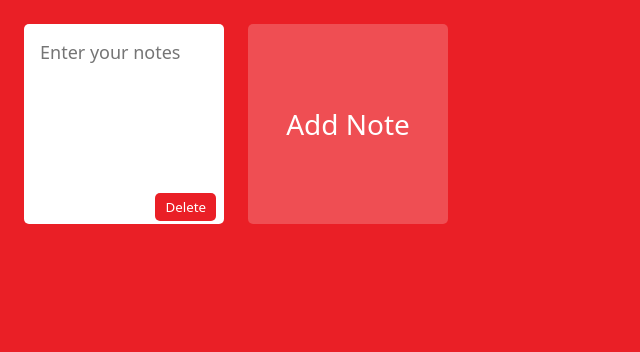
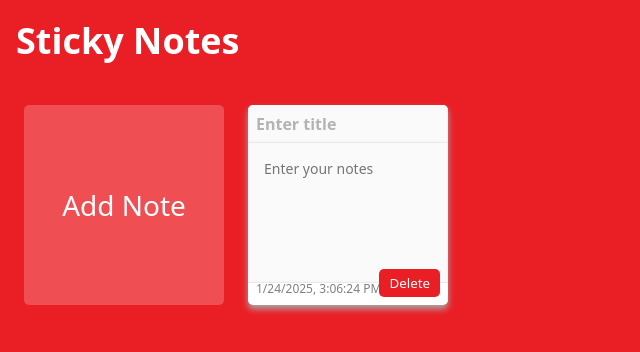
Before and after one commit to jerald-skill-mine/sticky-notes, a plain HTML site: page index.html in a window 1280 px wide. Both pictures are taken after a click on the button "Add Note". Shown: the whole page, without its empty margins (0-640 px from the left). Drawn offline with Linux system fonts and the light colour scheme.

Commit message:
Add files via upload

```diff
--- a/index.html
+++ b/index.html
@@ -4,14 +4,14 @@
     <meta charset="UTF-8">
     <meta name="viewport" content="width=device-width, initial-scale=1.0">
     <title>Sticky Notes</title>
+    <link rel="icon" type="image/x-icon" href="/images/favicon.ico">
     <link rel="stylesheet" href="styles.css">
 </head>
 <body>
+    <h1 class="title">Sticky Notes</h1>
     <div id="container">
-        <!-- New sticky notes will be added here dynamically -->
         <button class="btn-add">Add Note</button>
     </div>
-
     <script src="index.js"></script>
 </body>
 </html>
--- a/index.js
+++ b/index.js
@@ -1,99 +1,116 @@
 const containerElement = document.getElementById("container");
 const btnAdd = document.getElementsByClassName("btn-add")[0];
 
-// Retrieve saved notes from localStorage
 function getAppStorage() {
     return JSON.parse(localStorage.getItem('notes-app') || "[]");
 }
 
-// Load existing notes from localStorage and render them
-getAppStorage().forEach(element => {
-    const textElement = createTextElement(element.id, element.content);
-    containerElement.insertBefore(textElement, btnAdd);
-});
+function renderNotes() {
+    const notes = getAppStorage();
 
-// Create a new textarea element for a note, including a delete button
-function createTextElement(id, content) {
+    containerElement.innerHTML = '';
+    containerElement.appendChild(btnAdd);
+
+    notes
+        .sort((a, b) => b.id - a.id)
+        .forEach(note => {
+            const textElement = createTextElement(note.id, note.title, note.content, note.timestamp);
+            containerElement.appendChild(textElement);
+        });
+}
+
+function createTextElement(id, title, content, timestamp) {
     const textElement = document.createElement('div');
     textElement.classList.add('sticky-container');
 
+    const titleInput = document.createElement('input');
+    titleInput.classList.add('sticky-title');
+    titleInput.type = 'text';
+    titleInput.value = title || '';
+    titleInput.placeholder = 'Enter title';
+
+    titleInput.addEventListener('input', () => {
+        updateNoteTitle(id, titleInput.value);
+    });
+
     const textarea = document.createElement('textarea');
     textarea.classList.add('sticky');
-    textarea.value = content;  // Set the content
+    textarea.value = content || '';
     textarea.placeholder = 'Enter your notes';
 
-    // Add event listener to save content when the user types
     textarea.addEventListener('input', () => {
         updateNoteContent(id, textarea.value);
     });
 
-    // Create the delete button for the note
+    const footer = document.createElement('div');
+    footer.classList.add('note-footer');
+    footer.textContent = timestamp || new Date().toLocaleString();
+
     const deleteButton = document.createElement('button');
     deleteButton.classList.add('btn-delete');
     deleteButton.textContent = 'Delete';
 
-    // Add event listener to handle deleting the note
     deleteButton.addEventListener('click', () => {
-        deleteNote(id, textElement);
+        deleteNote(id);
     });
 
-    // Append the textarea and delete button to the note container
+    textElement.appendChild(titleInput);
     textElement.appendChild(textarea);
+    textElement.appendChild(footer);
     textElement.appendChild(deleteButton);
 
     return textElement;
 }
 
-// Add a new sticky note to the container and update localStorage
 function addSticky() {
     const notes = getAppStorage();
 
-    // Create a new note with a unique ID using Date.now() and empty content
+    const timestamp = new Date().toLocaleString();
     const notesObject = {
-        id: Date.now(),  // Use timestamp for a unique ID
-        content: ""      // Start with empty content
+        id: Date.now(),
+        title: "",
+        content: "",
+        timestamp: timestamp
     };
 
-    const textElement = createTextElement(notesObject.id, notesObject.content);
-    containerElement.insertBefore(textElement, btnAdd);
-
-    // Focus on the newly added note so the user can start typing
-    const textarea = textElement.querySelector('textarea');
-    textarea.focus();
-
-    // Add the new note to the array and update localStorage
     notes.push(notesObject);
     saveNotes(notes);
+
+    renderNotes();
 }
 
-// Save all notes to localStorage
 function saveNotes(notes) {
     localStorage.setItem("notes-app", JSON.stringify(notes));
 }
 
-// Update content of a note in localStorage when it is edited
+function updateNoteTitle(id, newTitle) {
+    const notes = getAppStorage();
+    const noteIndex = notes.findIndex(note => note.id === id);
+
+    if (noteIndex !== -1) {
+        notes[noteIndex].title = newTitle;
+        saveNotes(notes);
+    }
+}
+
 function updateNoteContent(id, newContent) {
     const notes = getAppStorage();
     const noteIndex = notes.findIndex(note => note.id === id);
 
     if (noteIndex !== -1) {
         notes[noteIndex].content = newContent;
-        saveNotes(notes); // Save the updated notes to localStorage
+        saveNotes(notes);
     }
 }
 
-// Delete a note from the container and localStorage
-function deleteNote(id, noteElement) {
-    // Remove the note from the UI
-    noteElement.remove();
-
-    // Remove the note from the saved notes array
+function deleteNote(id) {
     const notes = getAppStorage();
     const updatedNotes = notes.filter(note => note.id !== id);
+    saveNotes(updatedNotes);
 
-    // Save the updated notes array to localStorage
-    saveNotes(updatedNotes);
+    renderNotes();
 }
 
-// Event listener to add a new sticky note when the button is clicked
 btnAdd.addEventListener('click', () => addSticky());
+
+renderNotes();
--- a/styles.css
+++ b/styles.css
@@ -9,6 +9,12 @@ body {
     background-color: hsl(358, 83%, 52%);
 }
 
+h1.title {
+    padding: 16px;
+    font-size: 36px;
+    color: white;
+}
+
 #container {
     display: grid;
     grid-template-columns: repeat(auto-fill, 200px);
@@ -18,18 +24,51 @@ body {
 
 .sticky-container {
     position: relative;
+    display: flex;
+    flex-direction: column;
+    background-color: white;
+    border-radius: 5px;
+    box-shadow: 0 4px 6px hsl(0, 0%, 66%);
+    overflow: hidden;
+}
+
+.sticky-title {
+    width: 100%;
+    padding: 8px;
+    border: none;
+    outline: none;
+    font-size: 16px;
+    font-weight: bold;
+    border-radius: 5px 5px 0 0;
+    background-color: hsl(0, 0%, 98%);
+    color: hsl(0, 0%, 20%);
+    box-shadow: inset 0 -1px 2px hsl(0, 0%, 90%);
+}
+
+.sticky-title::placeholder {
+    color: hsl(0, 0%, 70%);
 }
 
 .sticky {
     width: 100%;
-    height: 200px;
+    height: 140px;
     padding: 16px;
     border: none;
     outline: none;
     resize: none;
-    border-radius: 5px;
-    font-size: 18px;
-    box-shadow: hsl(0, 0%, 66%);
+    border-radius: 0;
+    font-size: 14px;
+    color: hsl(0, 0%, 20%);
+    background-color: hsl(0, 0%, 98%);
+    box-shadow: inset 0 -1px 2px hsl(0, 0%, 90%);
+}
+
+.note-footer {
+    position: absolute;
+    bottom: 8px;
+    left: 8px;
+    font-size: 12px;
+    color: hsl(0, 0%, 50%);
 }
 
 .btn-add {
@@ -41,6 +80,7 @@ body {
     font-size: 28px;
     background-color: hsl(358, 83%, 62%);
     border-radius: 5px;
+    cursor: pointer;
 }
 
 .btn-add:hover {
```
